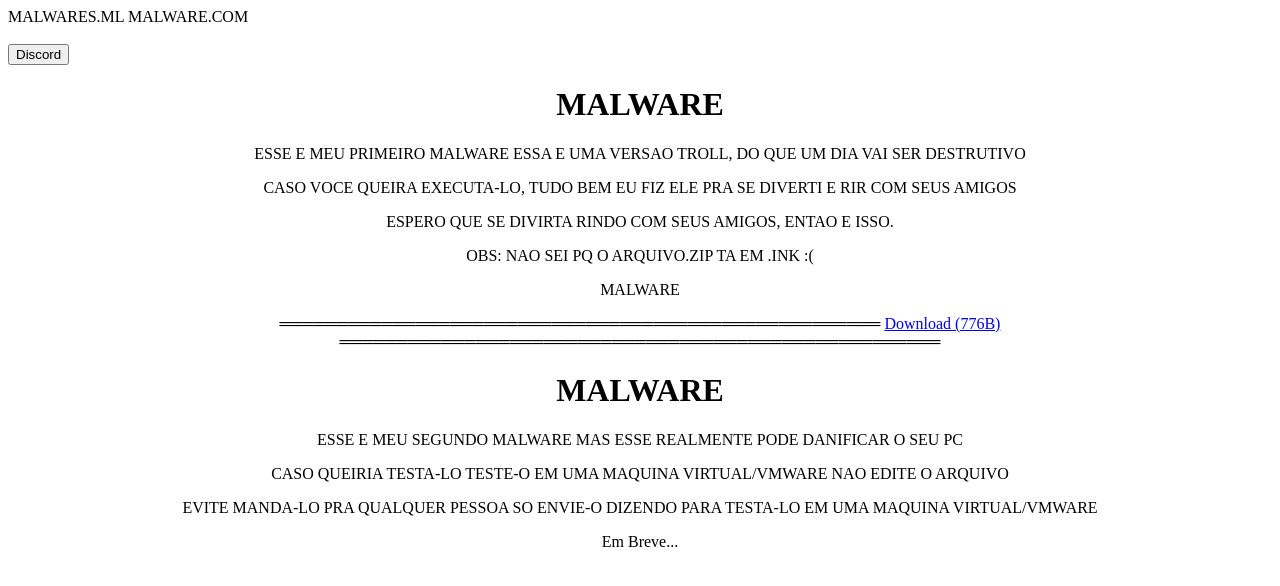
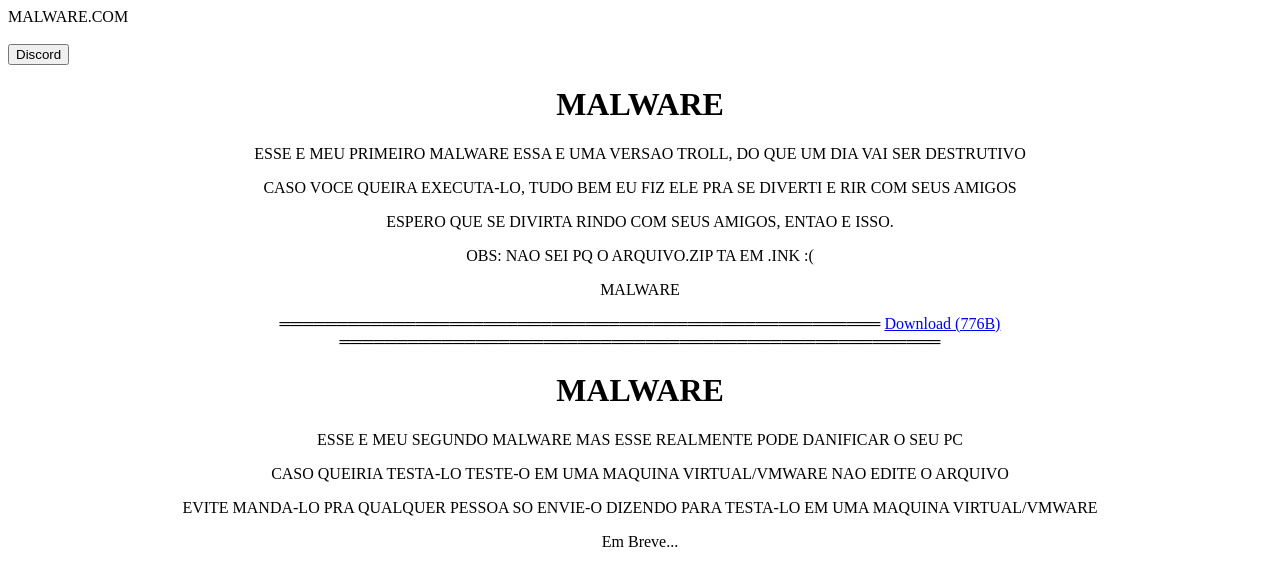
Before and after one commit to juniormaia3489/juniormaia3489, a plain HTML site: page index.html in a window 1280 px wide. Drawn offline with Linux system fonts and the light colour scheme.

Commit message:
Update index.html

```diff
--- a/index.html
+++ b/index.html
@@ -1,5 +1,5 @@
 <!DOCTYPE html>
-<name>MALWARES.ML</name>
+
 <caveira.malware>MALWARE.COM</caveira.malware><br></br>
 <a href="https://discord.gg/EpNhF6kkAJ">
     <input type="button" value="Discord"></input>
```
